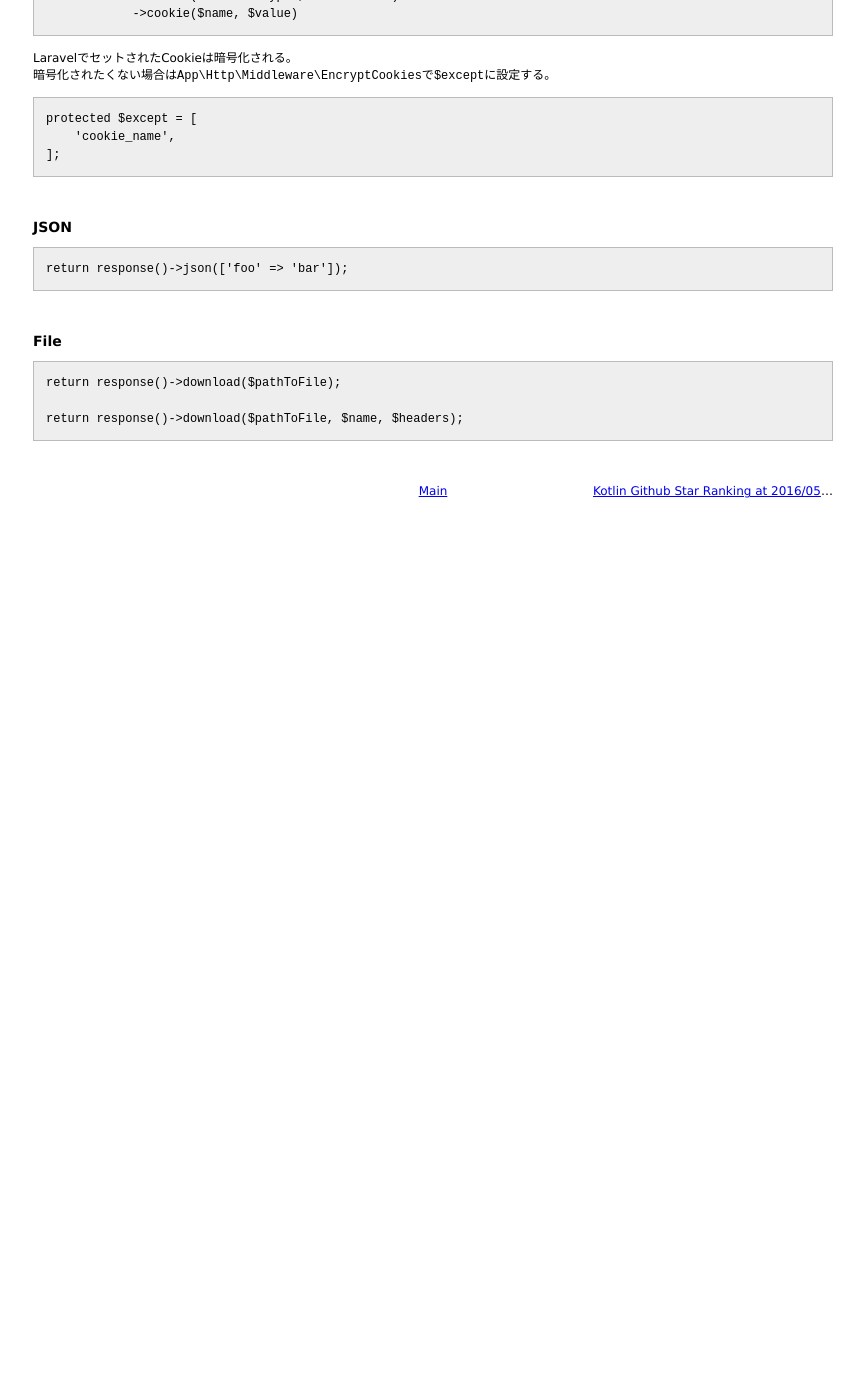
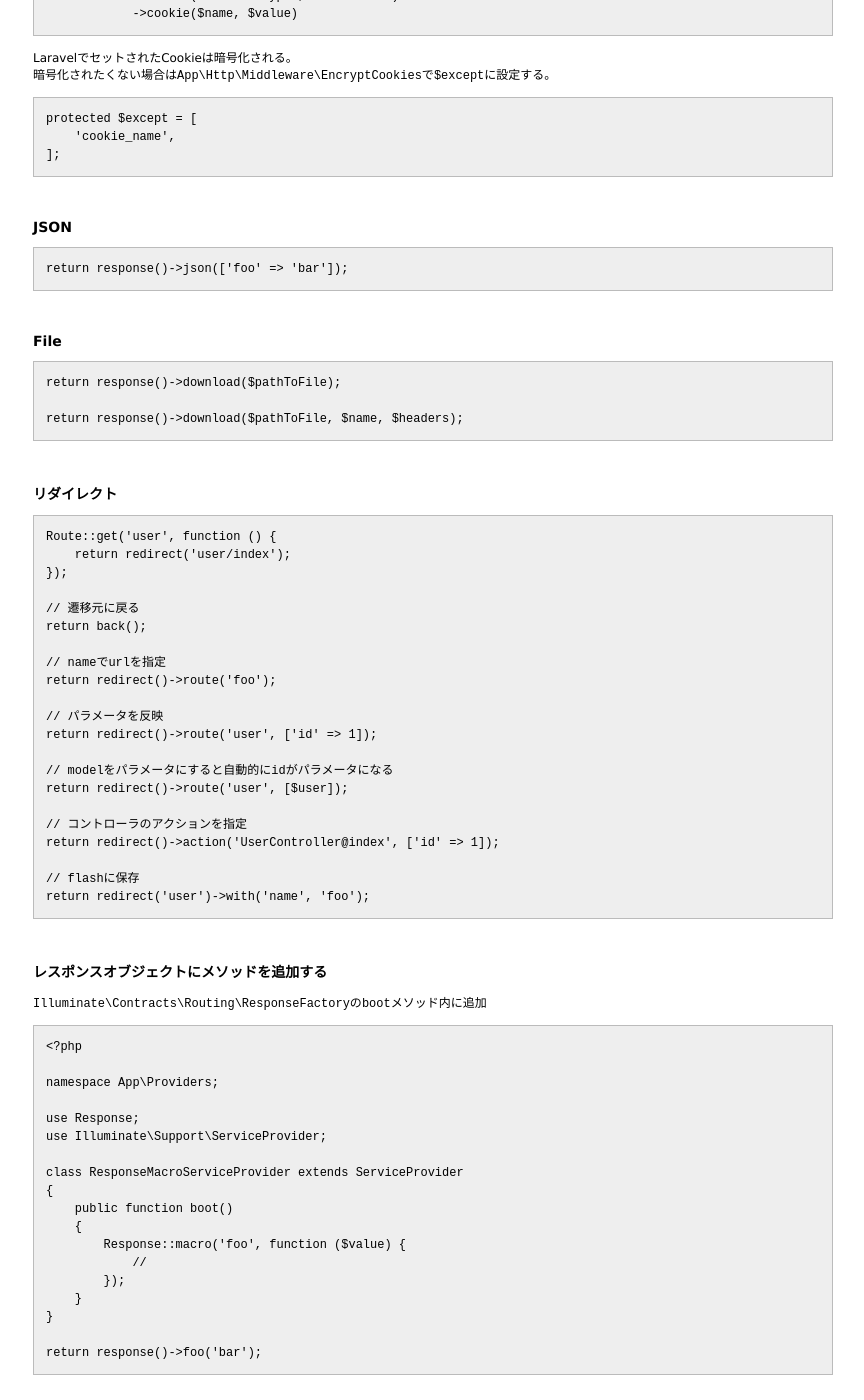
Before and after one commit to 38elements/38elements.github.com, a Jekyll site: the page built from _posts/2016-05-14-laravel-response.md, in a window 1280 px wide and 1400 px high, scrolled down 720 px. Shown: the whole window, without its empty margins (207-1071 px from the left). Built offline with Jekyll 4.4.1, drawn with Linux system fonts in a browser that asks for light colours; before the commit the page ends 1287 px from its top, so only the background shows below that.

Commit message:
Update 2016-05-14-laravel-response.md

````diff
--- a/_posts/2016-05-14-laravel-response.md
+++ b/_posts/2016-05-14-laravel-response.md
@@ -69,3 +69,55 @@ return response()->download($pathToFile);
 
 return response()->download($pathToFile, $name, $headers);
 ```
+<br>
+
+### リダイレクト
+
+```
+Route::get('user', function () {
+    return redirect('user/index');
+});
+
+// 遷移元に戻る
+return back();
+
+// nameでurlを指定
+return redirect()->route('foo');
+
+// パラメータを反映
+return redirect()->route('user', ['id' => 1]);
+
+// modelをパラメータにすると自動的にidがパラメータになる
+return redirect()->route('user', [$user]);
+
+// コントローラのアクションを指定
+return redirect()->action('UserController@index', ['id' => 1]);
+
+// flashに保存
+return redirect('user')->with('name', 'foo');
+```
+<br>
+
+### レスポンスオブジェクトにメソッドを追加する
+`Illuminate\Contracts\Routing\ResponseFactory`の`boot`メソッド内に追加
+
+```
+<?php
+
+namespace App\Providers;
+
+use Response;
+use Illuminate\Support\ServiceProvider;
+
+class ResponseMacroServiceProvider extends ServiceProvider
+{
+    public function boot()
+    {
+        Response::macro('foo', function ($value) {
+            //
+        });
+    }
+}
+
+return response()->foo('bar');
+```
````
